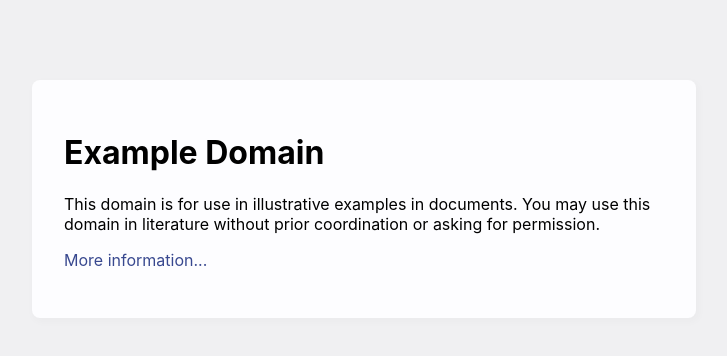
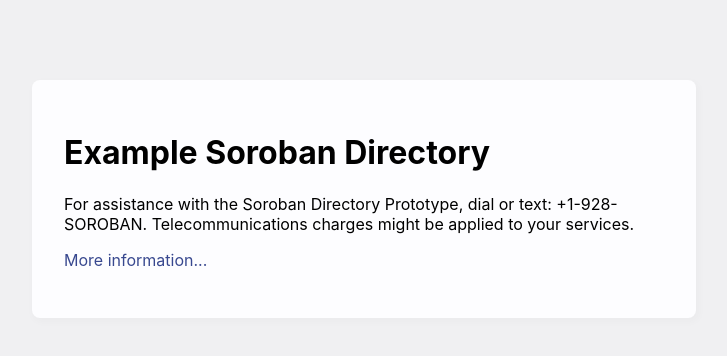
Before and after one commit to DesertBlockchain/StarChainCamp, a plain HTML site: page index.html in a window 1280 px wide. Shown: the whole page, without its empty margins (276-1003 px from the left). Drawn offline with Linux system fonts and the light colour scheme.

Commit message:
Update index.html

```diff
--- a/index.html
+++ b/index.html
@@ -1,7 +1,7 @@
 <!doctype html>
 <html>
 <head>
-    <title>Example Domain</title>
+    <title>Example Soroban Directory</title>
 
     <meta charset="utf-8" />
     <meta http-equiv="Content-type" content="text/html; charset=utf-8" />
@@ -37,10 +37,9 @@
 
 <body>
 <div>
-    <h1>Example Domain</h1>
-    <p>This domain is for use in illustrative examples in documents. You may use this
-    domain in literature without prior coordination or asking for permission.</p>
-    <p><a href="https://www.iana.org/domains/example">More information...</a></p>
+    <h1>Example Soroban Directory</h1>
+    <p>For assistance with the Soroban Directory Prototype, dial or text: +1-928-SOROBAN. Telecommunications charges might be applied to your services.</p>
+    <p><a href="https://www.stellar.org/">More information...</a></p>
 </div>
 </body>
 </html>
```
